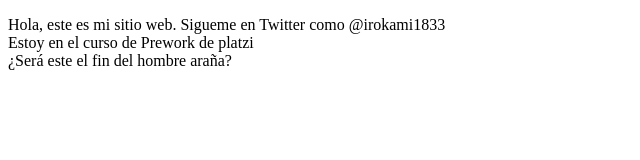
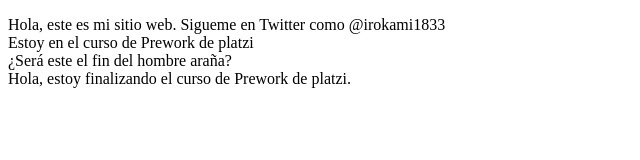
Before and after one commit to ianmeza/proyectoDemoCursoPrework, a plain HTML site: page index.html in a window 1280 px wide. Shown: the whole page, without its empty margins (0-640 px from the left). Drawn offline with Linux system fonts and the light colour scheme.

Commit message:
cambios agregamos texto

```diff
--- a/index.html
+++ b/index.html
@@ -13,6 +13,7 @@
         Estoy en el curso de Prework de platzi<br>
         ¿Será este el fin del hombre araña?<br>
 
+        Hola, estoy finalizando el curso de Prework de platzi.
     </p>
 </body>
 </html>
```
